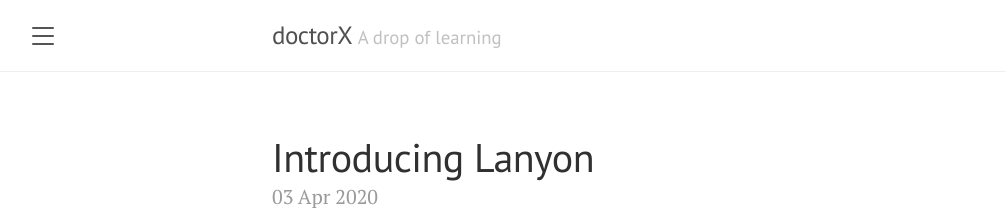
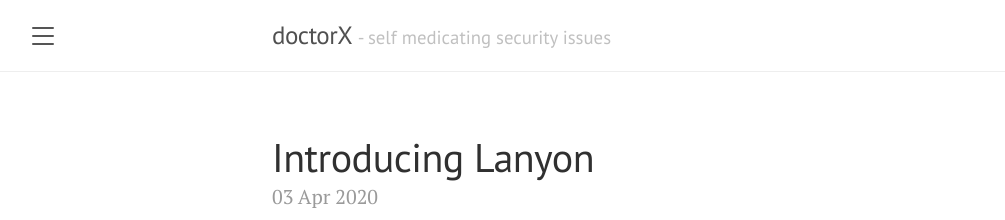
Before and after one commit to kidd0123/kidd0123.github.io, a Jekyll site: the page built from index.html, in a window 1280 px wide and 900 px high. Shown: the top 220 px of the window, without its empty margins (8-1013 px from the left). Built offline with Jekyll 4.4.1, drawn with Linux system fonts in a browser that asks for light colours; the list of posts is cut into pages by our own code.

Commit message:
config update

```diff
--- a/_config.yml
+++ b/_config.yml
@@ -1,7 +1,7 @@
 # Setup
 title:               doctorX
-tagline:             'A drop of learning'
-description:         'I like finding a second way of doing things. Opinions are my own'
+tagline:             '- self medicating security issues'
+description:         'Principal Engg @ Zillow. Opinions are my own'
 url:                 "https://kidd0123.github.io"
                      #"localhost:4000"
 baseurl:             ''
```
